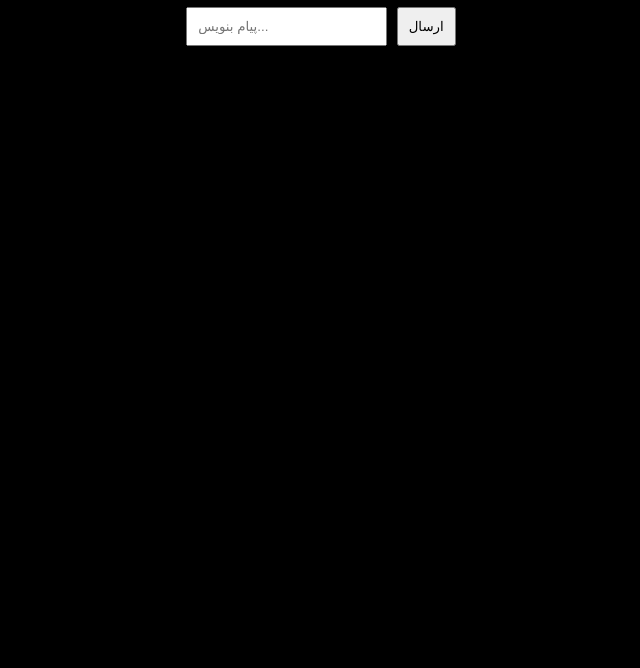
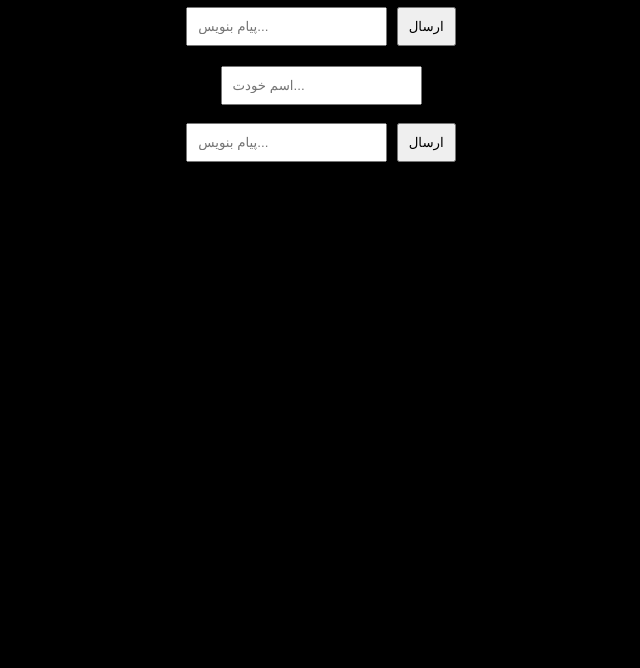
Before and after one commit to amirparsakeshavarzy-netizen/amir-chat-2026, a website: page public/index.html in a window 1280 px wide. Shown: the part 132-800 px from the top of the page, without its empty margins (319-959 px from the left). Drawn offline with Linux system fonts and the light colour scheme.

Commit message:
Update index.html

```diff
--- a/public/index.html
+++ b/public/index.html
@@ -20,3 +20,10 @@
 
 </body>
 </html>
+<input id="name" placeholder="اسم خودت...">
+<br><br>
+
+<input id="msg" placeholder="پیام بنویس...">
+<button onclick="sendMsg()">ارسال</button>
+
+<div id="chat"></div>
```
